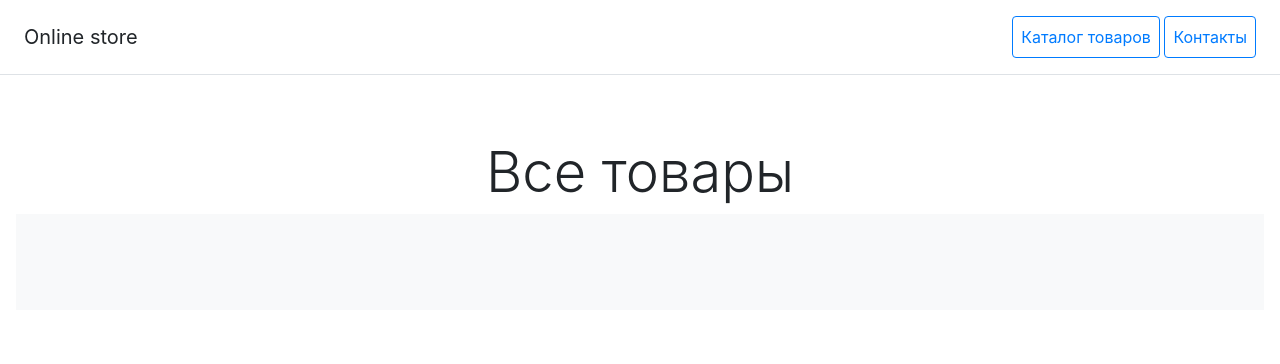
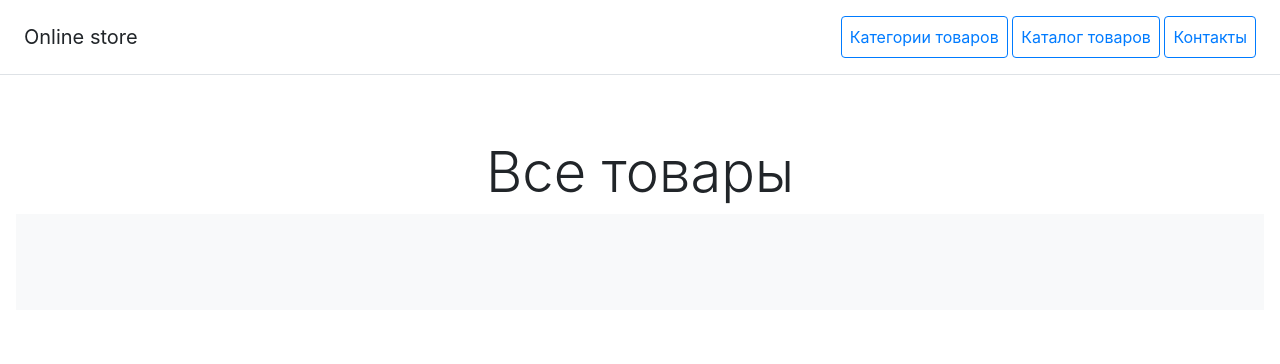
Before and after one commit to RomanKondratiuk/_Django_online_store, a Django app: page /products/ in a window 1280 px wide. Shown: the part 56-420 px from the top of the page. Run offline with Django 4.2, Linux system fonts and the light colour scheme; data that the repository does not hold is empty; some libraries are stand-ins or nearby versions.

Commit message:
add photo

```diff
--- a/catalog/templates/catalog/base.html
+++ b/catalog/templates/catalog/base.html
@@ -49,11 +49,15 @@
     </div>
 </header>
 
+
 <div class="d-flex flex-column flex-md-row align-items-center p-3 px-md-4 mb-3 bg-white border-bottom box-shadow">
     <h5 class="my-0 mr-md-auto font-weight-normal">Online store</h5>
     <nav class="ms-5">
-        <a class="p-2 btn btn-outline-primary" href="/products/">Каталог товаров</a>
-        <a class="p-2 btn btn-outline-primary" href="/contacts/">Контакты</a>
+        <a class="p-2 btn btn-outline-primary" href="{% url 'catalog:base'%}">Категории товаров</a>
+        <a class="p-2 btn btn-outline-primary" href="{% url 'catalog:products'%}">Каталог товаров</a>
+        <a class="p-2 btn btn-outline-primary" href="{% url 'catalog:contacts'%}">Контакты</a>
+<!--        <a class="p-2 btn btn-outline-primary" href="/contacts/">Контакты</a>-->
+
     </nav>
 </div>
 
--- a/catalog/templates/catalog/products.html
+++ b/catalog/templates/catalog/products.html
@@ -6,7 +6,7 @@
                 <div class="col-md-4">
                     <div class="card mb-4 box-shadow">
                         <img class="card-img-top"
-                             src="/media/2023-bmw-8-series-03-1643213321.jpeg{{ object.image }}"
+                             src="/media/{{ object.image }}"
                              alt="Card image cap">
                         <div class="card-body">
                             <!--                            <p class="card-text">{{ object | title }}</p>-->
--- a/catalog/urls.py
+++ b/catalog/urls.py
@@ -1,6 +1,9 @@
 from django.urls import path
 
+from catalog.apps import CatalogConfig
 from catalog.views import contacts, products, base
+
+app_name = CatalogConfig.name
 
 urlpatterns = [
     path('', base, name='base'),
--- a/config/urls.py
+++ b/config/urls.py
@@ -20,5 +20,5 @@ from django.urls import path, include
 
 urlpatterns = [
     path('admin/', admin.site.urls),
-    path('', include('catalog.urls'))
+    path('', include('catalog.urls', namespace='catalog'))
 ] + static(settings.MEDIA_URL, document_root=settings.MEDIA_ROOT)
```
Also changed, not shown: catalog/templates/catalog/contacts.html (+5 -3 lines), catalog/templates/catalog/index.html (+8 -5 lines).
